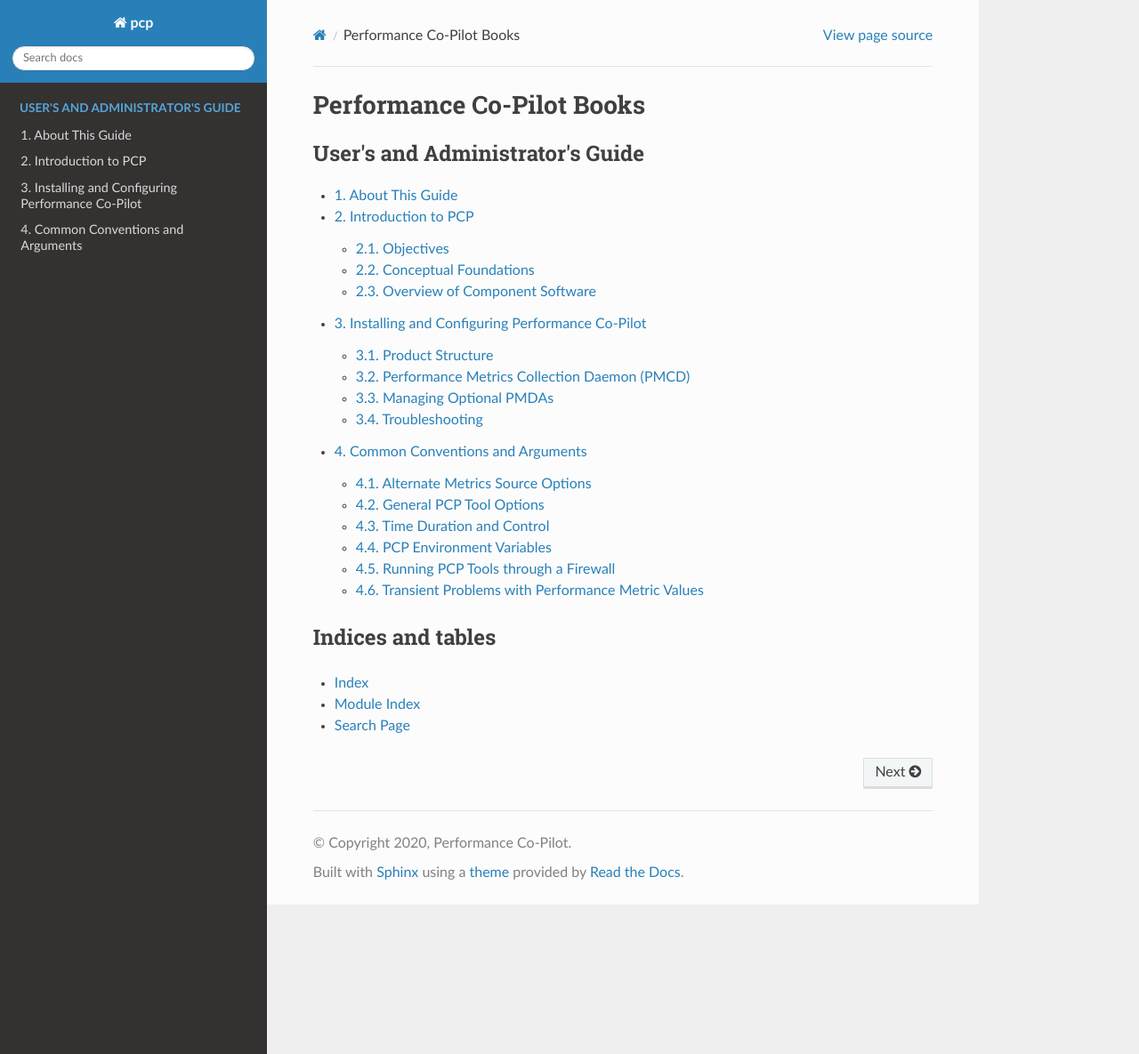
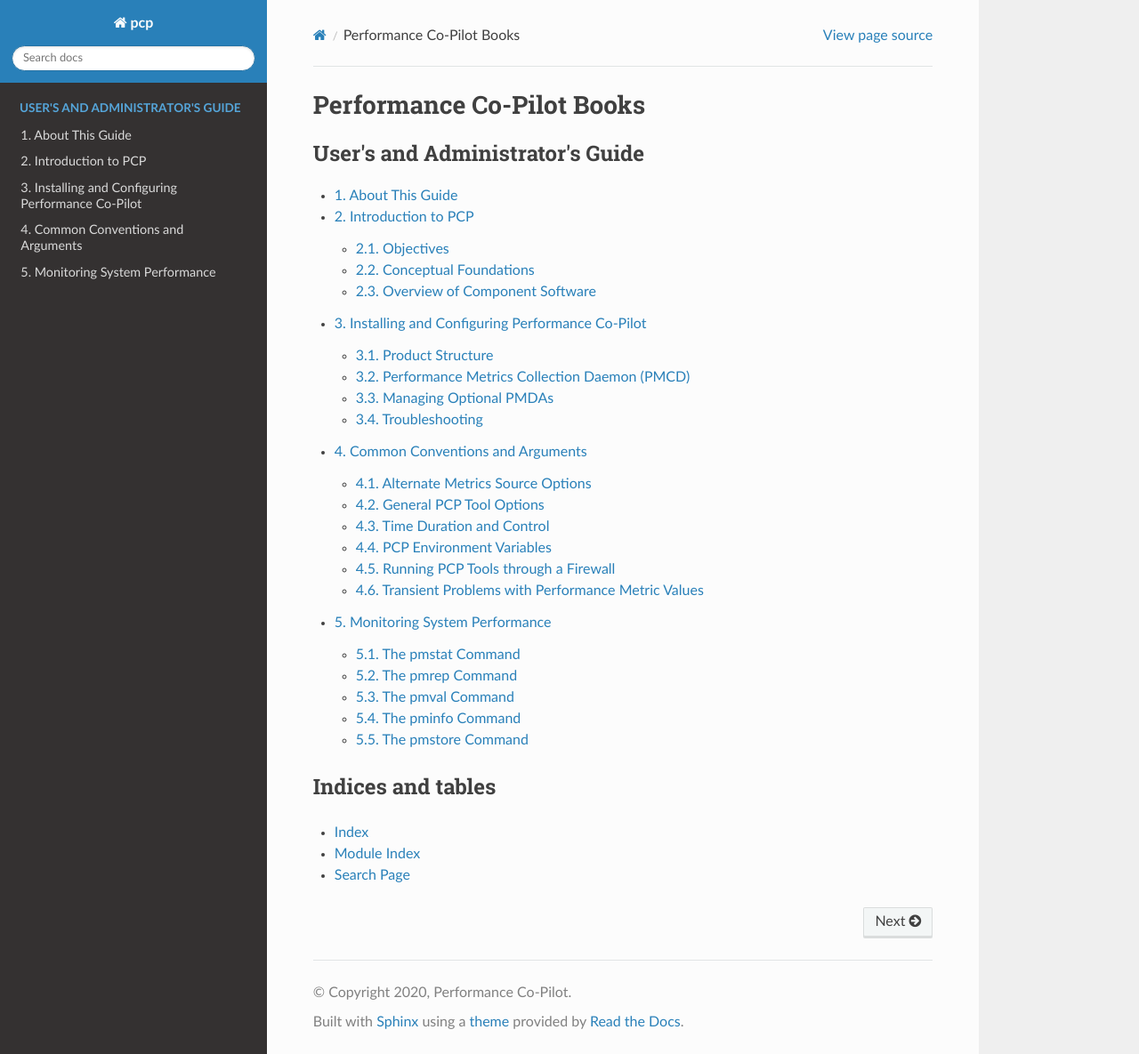
Before and after one commit to arzoo14/PCP-books, a Sphinx documentation site: the page built from docs/index.rst, in a window 1280 px wide and 1185 px high. Shown: the whole window at 89% size. Built offline with Sphinx 7.4.7 and the Read the Docs theme 2.0.0, drawn with Linux system fonts in a browser that asks for light colours; some of the changed lines change nothing that is shown.

Commit message:
uag-ch-5

```diff
--- /dev/null
+++ b/docs/UAG/MonitoringSystemPerformance.rst
@@ -0,0 +1,423 @@
+.. _MonitoringSystemPerformance:
+
+Monitoring System Performance
+#############################
+
+This chapter describes the performance monitoring tools available in Performance Co-Pilot (PCP). This product provides a group of commands and tools
+for measuring system performance. Each tool is described completely by its own man page. The man pages are accessible through the **man** command.
+For example, the man page for the tool **pmrep** is viewed by entering the following command::
+
+ man pmrep
+
+The following major sections are covered in this chapter:
+
+Section 4.1, “`The pmstat Command`_”, discusses **pmstat**, a utility that provides a periodic one-line summary of system performance.
+
+Section 4.2, “`The pmrep Command`_”, discusses **pmrep**, a utility that shows the current values for named performance metrics.
+
+Section 4.3, “`The pmval Command`_”, describes **pmval**, a utility that displays performance metrics in a textual format.
+
+Section 4.4, “`The pminfo Command`_”, describes **pminfo**, a utility that displays information about performance metrics.
+
+Section 4.5, “`The pmstore Command`_”, describes the use of the **pmstore** utility to arbitrarily set or reset selected performance metric values.
+
+The following sections describe the various graphical and text-based PCP tools used to monitor local or remote system performance.
+
+The pmstat Command
+******************
+
+The **pmstat** command provides a periodic, one-line summary of system performance. This command is intended to monitor system performance at the highest
+level, after which other tools may be used for examining subsystems to observe potential performance problems in greater detail. After entering the
+**pmstat** command, you see output similar to the following, with successive lines appearing periodically::
+
+ pmstat
+ @ Thu Aug 15 09:25:56 2017
+  loadavg                      memory      swap        io    system         cpu
+    1 min   swpd   free   buff  cache   pi   po   bi   bo   in   cs  us  sy  id
+     1.29 833960  5614m 144744 265824    0    0    0 1664  13K  23K   6   7  81
+     1.51 833956  5607m 144744 265712    0    0    0 1664  13K  24K   5   7  83
+     1.55 833956  5595m 145196 271908    0    0  14K 1056  13K  24K   7   7  74
+
+An additional line of output is added every five seconds. The **-t** *interval* option may be used to vary the update interval (i.e. the sampling interval).
+
+The output from **pmstat** is directed to standard output, and the columns in the report are interpreted as follows:
+
+**loadavg**
+
+The 1-minute load average (runnable processes).
+
+**memory**
+
+The swpd column indicates average swap space used during the interval (all columns reported in Kbytes unless otherwise indicated). The **free**
+column indicates average free memory during the interval. The **buff** column indicates average buffer memory in use during the interval. The **cache**
+column indicates average cached memory in use during the interval.
+
+**swap**
+
+Reports the average number of pages that are paged-in (**pi**) and paged-out (**po**) per second during the interval. It is normal for the paged-in values
+to be non-zero, but the system is suffering memory stress if the paged-out values are non-zero over an extended period.
+
+**io**
+
+The **bi** and **bo** columns indicate the average rate per second of block input and block output operations respectfully, during the interval.
+These rates are independent of the I/O block size. If the values become large, they are reported as thousands of operations per second (K suffix)
+or millions of operations per second (M suffix).
+
+**system**
+
+Context switch rate (**cs**) and interrupt rate (**in**). Rates are expressed as average operations per second during the interval. Note that the
+interrupt rate is normally at least HZ (the clock interrupt rate, and **kernel.all.hz** metric) interrupts per second.
+
+**cpu**
+
+Percentage of CPU time spent executing user code (**us**), system and interrupt code (**sy**), idle loop (**id**).
+
+As with most PCP utilities, real-time metric, and archive logs are interchangeable.
+
+For example, the following command uses a local system PCP archive log *20170731* and the timezone of the host (**smash**) from which performance metrics
+in the archive were collected::
+
+ pmstat -a ${PCP_LOG_DIR}/pmlogger/smash/20170731 -t 2hour -A 1hour -z
+ Note: timezone set to local timezone of host "smash"
+ @ Wed Jul 31 10:00:00 2017
+  loadavg                      memory      swap        io    system         cpu
+    1 min   swpd   free   buff  cache   pi   po   bi   bo   in   cs  us  sy  id
+     3.90  24648  6234m 239176  2913m    ?    ?    ?    ?    ?    ?   ?   ?   ?
+     1.72  24648  5273m 239320  2921m    0    0    4   86  11K  19K   5   5  84
+     3.12  24648  5194m 241428  2969m    0    0    0   84  10K  19K   5   5  85
+     1.97  24644  4945m 244004  3146m    0    0    0   84  10K  19K   5   5  84
+     3.82  24640  4908m 244116  3147m    0    0    0   83  10K  18K   5   5  85
+     3.38  24620  4860m 244116  3148m    0    0    0   83  10K  18K   5   4  85
+     2.89  24600  4804m 244120  3149m    0    0    0   83  10K  18K   5   4  85
+ pmFetch: End of PCP archive log
+
+For complete information on **pmstat** usage and command line options, see the **pmstat(1)** man page.
+
+The pmrep Command
+******************
+
+The **pmrep** command displays performance metrics in ASCII tables, suitable for export into databases or report generators. It is a flexible command.
+For example, the following command provides continuous memory statistics on a host named **surf**::
+
+ pmrep -p -h surf kernel.all.load kernel.all.pswitch
+           k.a.load  k.a.load  k.a.load  k.a.pswitch
+           1 minute  5 minute  15 minut
+                                            count/s
+ 10:41:37     0.160     0.170     0.180          N/A
+ 10:41:38     0.160     0.170     0.180     1427.016
+ 10:41:39     0.160     0.170     0.180     2129.040
+ 10:41:40     0.160     0.170     0.180     5335.163
+ 10:41:41     0.160     0.170     0.180      723.125
+ 10:41:42     0.140     0.160     0.180      591.859
+
+See the **pmrep(1)** man page for more information.
+
+The pmval Command
+******************
+
+The **pmval** command dumps the current values for the named performance metrics. For example, the following command reports the value of performance
+metric **proc.nprocs** once per second (by default), and produces output similar to this::
+
+ pmval proc.nprocs
+ metric:    proc.nprocs
+ host:      localhost
+ semantics: instantaneous value
+ units:     none
+ samples:   all
+ interval:  1.00 sec
+          81
+          81
+          82
+          81
+
+In this example, the number of running processes was reported once per second.
+
+Where the semantics of the underlying performance metrics indicate that it would be sensible, **pmval** reports the rate of change or resource utilization.
+
+For example, the following command reports idle processor utilization for each of four CPUs on the remote host **dove**, each five seconds apart,
+producing output of this form::
+
+ pmval -h dove -t 5sec -s 4 kernel.percpu.cpu.idle
+ metric:    kernel.percpu.cpu.idle
+ host:      dove
+ semantics: cumulative counter (converting to rate)
+ units:     millisec (converting to time utilization)
+ samples:   4
+ interval:  5.00 sec
+
+ cpu:1.1.0.a cpu:1.1.0.c cpu:1.1.1.a cpu:1.1.1.c
+      1.000       0.9998      0.9998      1.000
+      1.000       0.9998      0.9998      1.000
+      0.8989      0.9987      0.9997      0.9995
+      0.9568      0.9998      0.9996      1.000
+
+Similarly, the following command reports disk I/O read rate every minute for just the disk **/dev/disk1**, and produces output similar to the following::
+
+ pmval -t 1min -i disk1 disk.dev.read
+ metric:    disk.dev.read
+ host:      localhost
+ semantics: cumulative counter (converting to rate)
+ units:     count (converting to count / sec)
+ samples:   indefinite
+ interval:  60.00 sec
+         disk1
+          33.67
+          48.71
+          52.33
+          11.33
+          2.333
+
+The **-r** flag may be used to suppress the rate calculation (for metrics with counter semantics) and display the raw values of the metrics.
+
+In the example below, manipulation of the time within the archive is achieved by the exchange of time control messages between **pmval** and **pmtime**.
+::
+
+ pmval -g -a ${PCP_LOG_DIR}/pmlogger/myserver/20170731 kernel.all.load
+
+The **pmval** command is documented by the **pmval(1)** man page, and annotated examples of the use of **pmval** can be found in the *PCP Tutorials and Case Studies*
+companion document.
+
+The pminfo Command
+*******************
+
+The **pminfo** command displays various types of information about performance metrics available through the Performance Co-Pilot (PCP) facilities.
+
+The **-T** option is extremely useful; it provides help text about performance metrics::
+
+ pminfo -T mem.util.cached
+ mem.util.cached
+ Help:
+ Memory used by the page cache, including buffered file data.
+ This is in-memory cache for files read from the disk (the pagecache)
+ but doesn't include SwapCached.
+
+The **-t** option displays the one-line help text associated with the selected metrics. The **-T** option prints more verbose help text.
+
+Without any options, **pminfo** verifies that the specified metrics exist in the namespace, and echoes those names. Metrics may be specified as arguments
+to **pminfo** using their full metric names. For example, this command returns the following response::
+
+ pminfo hinv.ncpu network.interface.total.bytes
+ hinv.ncpu
+ network.interface.total.bytes
+
+A group of related metrics in the namespace may also be specified. For example, to list all of the **hinv** metrics you would use this command::
+
+ pminfo hinv
+ hinv.physmem
+ hinv.pagesize
+ hinv.ncpu
+ hinv.ndisk
+ hinv.nfilesys
+ hinv.ninterface
+ hinv.nnode
+ hinv.machine
+ hinv.map.scsi
+ hinv.map.cpu_num
+ hinv.map.cpu_node
+ hinv.map.lvname
+ hinv.cpu.clock
+ hinv.cpu.vendor
+ hinv.cpu.model
+ hinv.cpu.stepping
+ hinv.cpu.cache
+ hinv.cpu.bogomips
+
+If no metrics are specified, **pminfo** displays the entire collection of metrics. This can be useful for searching for metrics, when only part of the
+full name is known. For example, this command returns the following response::
+
+ pminfo | grep nfs
+ nfs.client.calls
+ nfs.client.reqs
+ nfs.server.calls
+ nfs.server.reqs
+ nfs3.client.calls
+ nfs3.client.reqs
+ nfs3.server.calls
+ nfs3.server.reqs
+ nfs4.client.calls
+ nfs4.client.reqs
+ nfs4.server.calls
+ nfs4.server.reqs
+
+The **-d** option causes **pminfo** to display descriptive information about metrics (refer to the **pmLookupDesc(3)** man page for an explanation of this metadata information).
+The following command and response show use of the **-d** option::
+
+ pminfo -d proc.nprocs disk.dev.read filesys.free
+ proc.nprocs
+     Data Type: 32-bit unsigned int  InDom: PM_INDOM_NULL 0xffffffff
+     Semantics: instant  Units: none
+
+ disk.dev.read
+     Data Type: 32-bit unsigned int  InDom: 60.1 0xf000001
+     Semantics: counter  Units: count
+
+ filesys.free
+     Data Type: 64-bit unsigned int  InDom: 60.5 0xf000005
+     Semantics: instant  Units: Kbyte
+
+The **-l** option causes **pminfo** to display labels about metrics (refer to the **pmLookupLabels(3)** man page for an explanation of this metadata
+information). If the metric has an instance domain, the labels associated with each instance of the metric is printed. The following command and
+response show use of the **-l** option::
+
+ pminfo -l -h shard kernel.pernode.cpu.user
+ kernel.percpu.cpu.sys
+     inst [0 or "cpu0"] labels
+ {"agent":"linux","cpu":0,"device_type":"cpu","domainname":"acme.com","groupid":1000,"hostname":"shard","indom_name":"per cpu","userid":1000}
+     inst [1 or "cpu1"] labels
+ {"agent":"linux","cpu":1,"device_type":"cpu","domainname":"acme.com","groupid":1000,"hostname":"shard","indom_name":"per cpu","userid":1000}
+     inst [2 or "cpu2"] labels
+ {"agent":"linux","cpu":2,"device_type":"cpu","domainname":"acme.com","groupid":1000,"hostname":"shard","indom_name":"per cpu","userid":1000}
+     inst [3 or "cpu3"] labels
+ {"agent":"linux","cpu":3,"device_type":"cpu","domainname":"acme.com","groupid":1000,"hostname":"shard","indom_name":"per cpu","userid":1000}
+     inst [4 or "cpu4"] labels
+ {"agent":"linux","cpu":4,"device_type":"cpu","domainname":"acme.com","groupid":1000,"hostname":"shard","indom_name":"per cpu","userid":1000}
+     inst [5 or "cpu5"] labels
+ {"agent":"linux","cpu":5,"device_type":"cpu","domainname":"acme.com","groupid":1000,"hostname":"shard","indom_name":"per cpu","userid":1000}
+     inst [6 or "cpu6"] labels
+ {"agent":"linux","cpu":6,"device_type":"cpu","domainname":"acme.com","groupid":1000,"hostname":"shard","indom_name":"per cpu","userid":1000}
+     inst [7 or "cpu7"] labels
+ {"agent":"linux","cpu":7,"device_type":"cpu","domainname":"acme.com","groupid":1000,"hostname":"shard","indom_name":"per cpu","userid":1000}
+
+The **-f** option to **pminfo** forces the current value of each named metric to be fetched and printed. In the example below, all metrics in the group **hinv**
+are selected::
+
+ pminfo -f hinv
+ hinv.physmem
+     value 15701
+
+ hinv.pagesize
+     value 16384
+
+ hinv.ncpu
+     value 4
+
+ hinv.ndisk
+     value 6
+
+ hinv.nfilesys
+     value 2
+
+ hinv.ninterface
+     value 8
+
+ hinv.nnode
+     value 2
+
+ hinv.machine
+     value "IP35"
+
+ hinv.map.cpu_num
+     inst [0 or "cpu:1.1.0.a"] value 0
+     inst [1 or "cpu:1.1.0.c"] value 1
+     inst [2 or "cpu:1.1.1.a"] value 2
+     inst [3 or "cpu:1.1.1.c"] value 3
+
+ hinv.map.cpu_node
+     inst [0 or "node:1.1.0"] value "/dev/hw/module/001c01/slab/0/node"
+     inst [1 or "node:1.1.1"] value "/dev/hw/module/001c01/slab/1/node"
+
+ hinv.cpu.clock
+     inst [0 or "cpu:1.1.0.a"] value 800
+     inst [1 or "cpu:1.1.0.c"] value 800
+     inst [2 or "cpu:1.1.1.a"] value 800
+     inst [3 or "cpu:1.1.1.c"] value 800
+
+ hinv.cpu.vendor
+     inst [0 or "cpu:1.1.0.a"] value "GenuineIntel"
+     inst [1 or "cpu:1.1.0.c"] value "GenuineIntel"
+     inst [2 or "cpu:1.1.1.a"] value "GenuineIntel"
+     inst [3 or "cpu:1.1.1.c"] value "GenuineIntel"
+
+ hinv.cpu.model
+     inst [0 or "cpu:1.1.0.a"] value "0"
+     inst [1 or "cpu:1.1.0.c"] value "0"
+     inst [2 or "cpu:1.1.1.a"] value "0"
+     inst [3 or "cpu:1.1.1.c"] value "0"
+
+ hinv.cpu.stepping
+     inst [0 or "cpu:1.1.0.a"] value "6"
+     inst [1 or "cpu:1.1.0.c"] value "6"
+     inst [2 or "cpu:1.1.1.a"] value "6"
+     inst [3 or "cpu:1.1.1.c"] value "6"
+
+ hinv.cpu.cache
+     inst [0 or "cpu:1.1.0.a"] value 0
+     inst [1 or "cpu:1.1.0.c"] value 0
+     inst [2 or "cpu:1.1.1.a"] value 0
+     inst [3 or "cpu:1.1.1.c"] value 0
+
+ hinv.cpu.bogomips
+     inst [0 or "cpu:1.1.0.a"] value 1195.37
+     inst [1 or "cpu:1.1.0.c"] value 1195.37
+     inst [2 or "cpu:1.1.1.a"] value 1195.37
+     inst [3 or "cpu:1.1.1.c"] value 1195.37
+
+The **-h** option directs **pminfo** to retrieve information from the specified host. If the metric has an instance domain,
+the value associated with each instance of the metric is printed::
+
+ pminfo -h dove -f filesys.mountdir
+ filesys.mountdir
+     inst [0 or "/dev/xscsi/pci00.01.0/target81/lun0/part3"] value "/"
+     inst [1 or "/dev/xscsi/pci00.01.0/target81/lun0/part1"] value "/boot/efi"
+
+The **-m** option prints the Performance Metric Identifiers (PMIDs) of the selected metrics. This is useful for finding out which PMDA supplies the metric.
+For example, the output below identifies the PMDA supporting domain 4 (the leftmost part of the PMID) as the one supplying information for the metric
+**environ.extrema.mintemp**::
+
+ pminfo -m environ.extrema.mintemp
+ environ.extrema.mintemp PMID: 4.0.3
+
+The **-v** option verifies that metric definitions in the PMNS correspond with supported metrics, and checks that a value is available for the metric.
+Descriptions and values are fetched, but not printed. Only errors are reported.
+
+Complete information on the **pminfo** command is found in the **pminfo(1)** man page. There are further examples of the use of **pminfo** in the
+*PCP Tutorials and Case Studies*.
+
+The pmstore Command
+********************
+
+From time to time you may wish to change the value of a particular metric. Some metrics are counters that may need to be reset, and some are simply
+control variables for agents that collect performance metrics. When you need to change the value of a metric for any reason, the command to use is **pmstore**.
+
+.. note::
+
+ For obvious reasons, the ability to arbitrarily change the value of a performance metric is not supported. Rather, PCP collectors selectively allow some metrics to be modified in a very controlled fashion.
+
+The basic syntax of the command is as follows::
+
+ pmstore metricname value
+
+There are also command line flags to further specify the action. For example, the **-i** option restricts the change to one or more instances of the
+performance metric.
+
+The *value* may be in one of several forms, according to the following rules:
+
+1. If the metric has an integer type, then value should consist of an optional leading hyphen, followed either by decimal digits or “0x” and some hexadecimal digits; “0X” is also acceptable instead of “0x.”
+
+2. If the metric has a floating point type, then value should be in the form of an integer (described above), a fixed point number, or a number in scientific notation.
+
+3. If the metric has a string type, then value is interpreted as a literal string of ASCII characters.
+
+4. If the metric has an aggregate type, then an attempt is made to interpret value as an integer, a floating point number, or a string. In the first two cases, the minimal word length encoding is used; for example, “123” would be interpreted as a four-byte aggregate, and “0x100000000” would be interpreted as an eight-byte aggregate.
+
+The following example illustrates the use of **pmstore** to enable performance metrics collection in the **txmon** PMDA (see ``${PCP_PMDAS_DIR}/txmon``
+for the source code of the txmon PMDA). When the metric **txmon.control.level** has the value 0, no performance metrics are collected.
+Values greater than 0 enable progressively more verbose instrumentation.
+::
+
+ pminfo -f txmon.count
+ txmon.count
+ No value(s) available!
+ pmstore txmon.control.level 1
+ txmon.control.level old value=0 new value=1
+ pminfo -f txmon.count
+ txmon.count
+        inst [0 or "ord-entry"] value 23
+        inst [1 or "ord-enq"] value 11
+        inst [2 or "ord-ship"] value 10
+        inst [3 or "part-recv"] value 3
+        inst [4 or "part-enq"] value 2
+        inst [5 or "part-used"] value 1
+        inst [6 or "b-o-m"] value 0
+
+For complete information on **pmstore** usage and syntax, see the **pmstore(1)** man page.
--- a/docs/index.rst
+++ b/docs/index.rst
@@ -16,6 +16,7 @@
    UAG/IntroductionToPcp
    UAG/InstallingAndConfiguringPcp
    UAG/CommonConventionsAndArguments
+   UAG/MonitoringSystemPerformance
 
 
 
```
